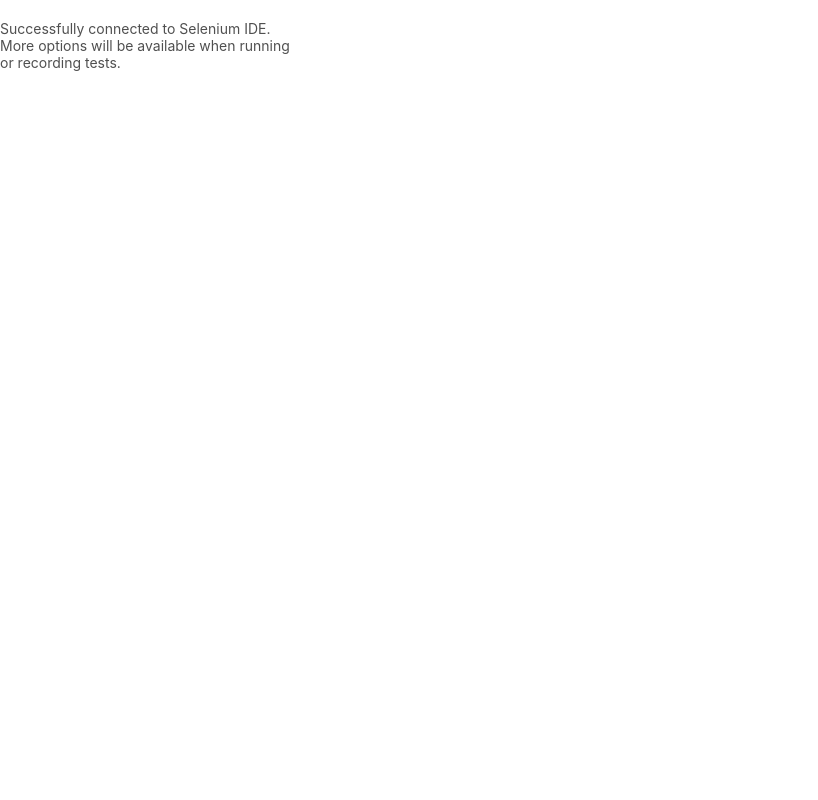
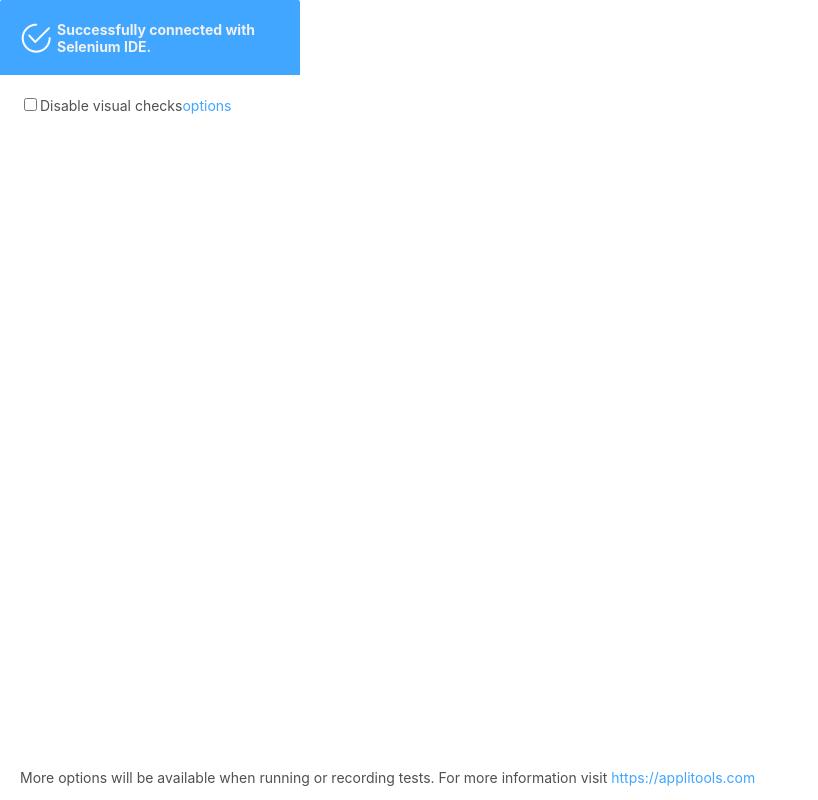
Before and after one commit to applitools/applitools-for-selenium-ide, a React app: page / in a window 1280 px wide. Shown: the whole page, without its empty margins (0-818 px from the left). Built offline with nearby package versions, Linux system fonts and the light colour scheme; some packages are replaced by stand-ins of ours.

Commit message:
Normal view and footer

```diff
--- /dev/null
+++ b/src/app/components/MoreInfo/index.jsx
@@ -0,0 +1,6 @@
+import React from "react";
+import Link from "../Link";
+
+export default function MoreInfo() {
+  return <span>For more information visit <Link href="https://applitools.com">https://applitools.com</Link></span>;
+}
--- a/src/app/containers/Disconnect/index.jsx
+++ b/src/app/containers/Disconnect/index.jsx
@@ -1,5 +1,5 @@
 import React from "react";
-import Link from "../../components/Link";
+import MoreInfo from "../../components/MoreInfo";
 import sadFace from "../../assets/images/sad_face.png";
 import "./style.css";
 
@@ -10,9 +10,9 @@
         <img src={sadFace} width="200px" style={{
           margin: "20px"
         }} />
-        <p>
-          Please make sure the Selenium IDE window is open. For more information visit <Link href="https://applitools.com">https://applitools.com</Link>
-        </p>
+        <footer>
+          <p>Please make sure the Selenium IDE window is open. <MoreInfo /></p>
+        </footer>
       </div>
     );
   }
--- /dev/null
+++ b/src/app/containers/Normal/index.jsx
@@ -0,0 +1,43 @@
+import React from "react";
+import MoreInfo from "../../components/MoreInfo";
+
+export default class Normal extends React.Component {
+  constructor(props) {
+    super(props);
+    this.state = {
+      checked: false
+    };
+    this.onCheckChange = this.onCheckChange.bind(this);
+  }
+  openOptionsPage() {
+    browser.runtime.openOptionsPage();
+  }
+  onCheckChange(e) {
+    this.setState({
+      checked: e.target.checked
+    });
+    browser.runtime.sendMessage({
+      setVisualChecks: true,
+      disableVisualChecks: e.target.checked
+    });
+  }
+  render() {
+    return (
+      <div>
+        <input
+          type="checkbox"
+          className="checkbox"
+          id="disable-checks"
+          name="disable-checks"
+          checked={this.state.checked}
+          onChange={this.onCheckChange}
+        />
+        <label key="label" htmlFor="disable-checks">Disable visual checks</label>
+        <a href="#" onClick={this.openOptionsPage}>options</a>
+        <footer>
+          <p>More options will be available when running or recording tests. <MoreInfo /></p>
+        </footer>
+      </div>
+    );
+  }
+}
--- a/src/app/containers/Panel/index.jsx
+++ b/src/app/containers/Panel/index.jsx
@@ -2,7 +2,9 @@
 import React from "react";
 import Modes from "../../../commons/modes";
 import Disconnect from "../Disconnect";
+import Normal from "../Normal";
 import RecordToolbar from "../RecordToolbar";
+import SpinnerBanner, { SpinnerStates } from "../../components/SpinnerBanner";
 import PlaybackBanner from "../../components/PlaybackBanner";
 import DisconnectBanner from "../../components/DisconnectBanner";
 import "../../styles/app.css";
@@ -11,11 +13,9 @@
   constructor(props) {
     super(props);
     this.state = {
-      mode: Modes.NORMAL,
-      checked: false
+      mode: Modes.NORMAL
     };
     this.setExternalState = this.setExternalState.bind(this);
-    this.onCheckChange = this.onCheckChange.bind(this);
   }
   componentDidMount() {
     browser.runtime.onMessage.addListener(this.setExternalState);
@@ -28,26 +28,15 @@
       this.setState(Object.assign({}, message.state));
     }
   }
-  openOptionsPage() {
-    browser.runtime.openOptionsPage();
-  }
-  onCheckChange(e) {
-    this.setState({
-      checked: e.target.checked
-    });
-    browser.runtime.sendMessage({
-      setVisualChecks: true,
-      disableVisualChecks: e.target.checked
-    });
-  }
   render() {
     return (
       <div>
         {this.state.mode === Modes.DISCONNECTED && <DisconnectBanner />}
+        {this.state.mode === Modes.NORMAL && <SpinnerBanner state={SpinnerStates.SUCCESS} spin={false}>Successfully connected with Selenium IDE.</SpinnerBanner>}
         <div className="container">
           {this.state.mode === Modes.DISCONNECTED && <Disconnect />}
+          {this.state.mode === Modes.NORMAL && <Normal />}
         </div>
-        {this.state.mode === Modes.NORMAL && <div>Successfully connected to Selenium IDE. More options will be available when running or recording tests.</div>}
         {this.state.mode === Modes.SETUP && <div>Your Eyes account information is not properly set up. Please go to <a href="#" onClick={this.openOptionsPage}>options</a> to configure your account details.</div>}
         {
           this.state.mode === Modes.PLAYBACK &&
--- a/src/app/styles/app.css
+++ b/src/app/styles/app.css
@@ -16,6 +16,14 @@
     color: #40A6FF;
 }
 
+footer {
+    position: fixed;
+    bottom: 0;
+    right: 0;
+    left: 0;
+    margin: 0 20px;
+}
+
 .container {
     margin: 20px;
 }
```
